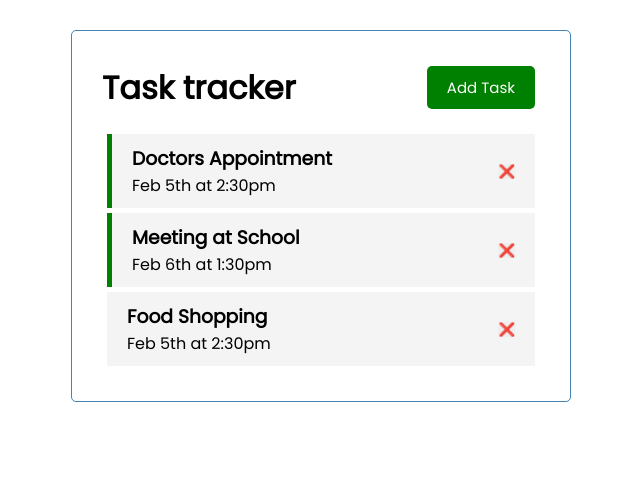
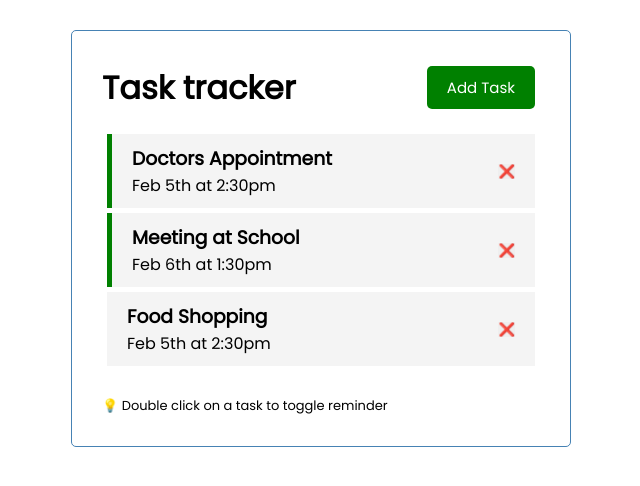
Before and after one commit to emilie-v11/vue-todolist, a Vue app: page / in a window 1280 px wide. Shown: the top 486 px of the page, without its empty margins (319-959 px from the left). Built offline with nearby package versions, Linux system fonts and the light colour scheme.

Commit message:
Add Footer with content to explain toggle reminder

```diff
--- a/src/App.vue
+++ b/src/App.vue
@@ -72,6 +72,9 @@ function toggleAddTask() {
         </li>
       </ul>
     </main>
+    <footer v-if="tasks.length > 0">
+      <p>💡 Double click on a task to toggle reminder</p>
+    </footer>
   </div>
 </template>
 
@@ -85,4 +88,9 @@ function toggleAddTask() {
   padding: 30px;
   border-radius: 5px;
 }
+footer {
+  margin-top: 30px;
+  text-align: left;
+  font-size: small;
+}
 </style>
--- a/src/assets/main.css
+++ b/src/assets/main.css
@@ -30,8 +30,3 @@ body {
 .task.reminder {
   border-left: 5px solid green;
 }
-
-footer {
-  margin-top: 30px;
-  text-align: left;
-}
```
